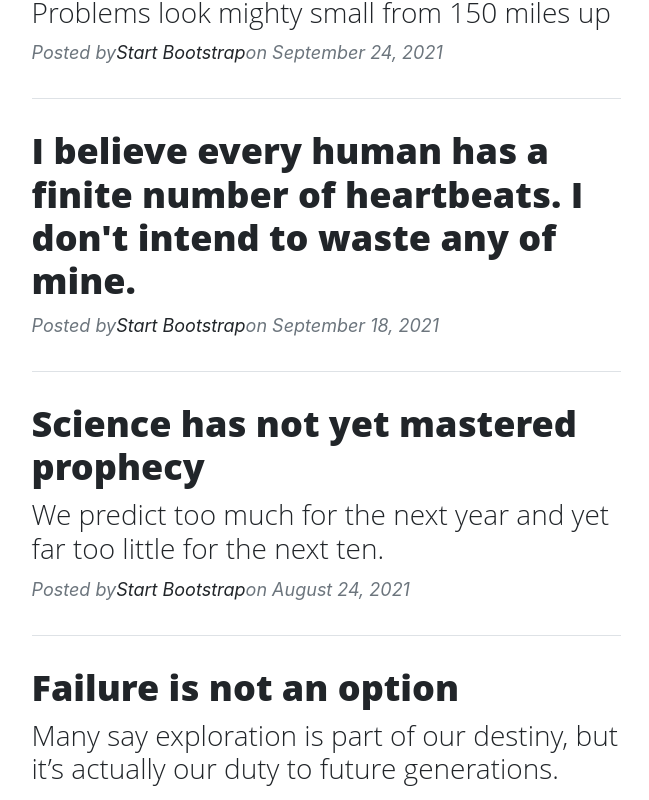
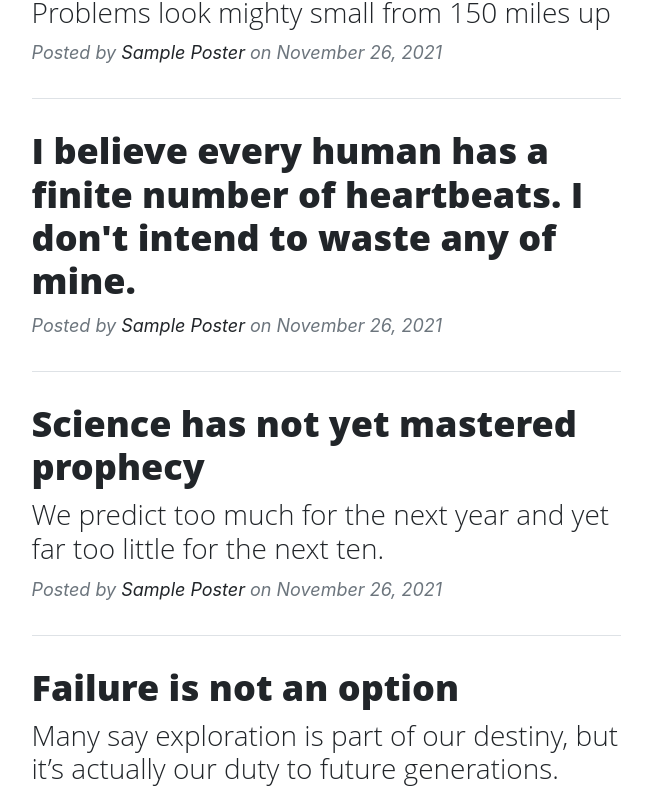
Before and after one commit to jt-rose/clean_blog_react, a Next.js app: page / in a window 1280 px wide. Shown: the part 711-1511 px from the top of the page, without its empty margins (314-963 px from the left). Built offline with nearby package versions, Linux system fonts and the light colour scheme.

Commit message:
add post preview component and refactor index

```diff
--- /dev/null
+++ b/components/PostPreview.tsx
@@ -0,0 +1,49 @@
+import Link from "next/link";
+
+export interface IPostPreview {
+  title: string;
+  subtitle?: string;
+  poster: string;
+  posterURL: string;
+  date: Date;
+}
+
+const months = [
+  "January",
+  "February",
+  "March",
+  "April",
+  "May",
+  "June",
+  "July",
+  "August",
+  "September",
+  "October",
+  "November",
+  "December",
+];
+
+export const PostPreview = (props: IPostPreview) => {
+  const { date } = props;
+  const fmtDate = `${
+    months[date.getMonth()]
+  } ${date.getDate()}, ${date.getFullYear()}`;
+  return (
+    <div className="post-preview">
+      <Link href="/post">
+        <a>
+          <h2 className="post-title">{props.title}</h2>
+          {props.subtitle && (
+            <h3 className="post-subtitle">{props.subtitle}</h3>
+          )}
+        </a>
+      </Link>
+      <p className="post-meta">
+        {"Posted by "}
+        <a href={props.posterURL}>{props.poster}</a>
+        {" on "}
+        {fmtDate}
+      </p>
+    </div>
+  );
+};
--- a/pages/index.tsx
+++ b/pages/index.tsx
@@ -1,5 +1,39 @@
 import { Header } from "../components/Header";
-import Link from "next/link";
+import { IPostPreview, PostPreview } from "../components/PostPreview";
+
+const sampleDate = new Date();
+const posts: IPostPreview[] = [
+  {
+    title: "Man must explore, and this is exploration at its greatest",
+    subtitle: "Problems look mighty small from 150 miles up",
+    date: sampleDate,
+    poster: "Sample Poster",
+    posterURL: "/",
+  },
+  {
+    title:
+      "I believe every human has a finite number of heartbeats. I don't intend to waste any of mine.",
+    date: sampleDate,
+    poster: "Sample Poster",
+    posterURL: "/",
+  },
+  {
+    title: "Science has not yet mastered prophecy",
+    subtitle:
+      "We predict too much for the next year and yet far too little for the next ten.",
+    date: sampleDate,
+    poster: "Sample Poster",
+    posterURL: "/",
+  },
+  {
+    title: "Failure is not an option",
+    subtitle:
+      "Many say exploration is part of our destiny, but it’s actually our duty to future generations.",
+    date: sampleDate,
+    poster: "Sample Poster",
+    posterURL: "/",
+  },
+];
 
 const Index = () => {
   return (
@@ -9,83 +43,20 @@ const Index = () => {
         <div className="row gx-4 gx-lg-5 justify-content-center">
           <div className="col-md-10 col-lg-8 col-xl-7">
             {/*<!-- Post preview-->*/}
-            <div className="post-preview">
-              <Link href="/post">
-                <a>
-                  <h2 className="post-title">
-                    Man must explore, and this is exploration at its greatest
-                  </h2>
-                  <h3 className="post-subtitle">
-                    Problems look mighty small from 150 miles up
-                  </h3>
-                </a>
-              </Link>
-              <p className="post-meta">
-                Posted by
-                <a href="#!">Start Bootstrap</a>
-                on September 24, 2021
-              </p>
-            </div>
-            {/*<!-- Divider-->*/}
-            <hr className="my-4" />
-            {/*<!-- Post preview-->*/}
-            <div className="post-preview">
-              <Link href="/post">
-                <a>
-                  <h2 className="post-title">
-                    I believe every human has a finite number of heartbeats. I
-                    don't intend to waste any of mine.
-                  </h2>
-                </a>
-              </Link>
-              <p className="post-meta">
-                Posted by
-                <a href="#!">Start Bootstrap</a>
-                on September 18, 2021
-              </p>
-            </div>
-            {/*<!-- Divider-->*/}
-            <hr className="my-4" />
-            {/*<!-- Post preview-->*/}
-            <div className="post-preview">
-              <Link href="/post">
-                <a>
-                  <h2 className="post-title">
-                    Science has not yet mastered prophecy
-                  </h2>
-                  <h3 className="post-subtitle">
-                    We predict too much for the next year and yet far too little
-                    for the next ten.
-                  </h3>
-                </a>
-              </Link>
-              <p className="post-meta">
-                Posted by
-                <a href="#!">Start Bootstrap</a>
-                on August 24, 2021
-              </p>
-            </div>
-            {/*<!-- Divider-->*/}
-            <hr className="my-4" />
-            {/*<!-- Post preview-->*/}
-            <div className="post-preview">
-              <Link href="/post">
-                <a>
-                  <h2 className="post-title">Failure is not an option</h2>
-                  <h3 className="post-subtitle">
-                    Many say exploration is part of our destiny, but it’s
-                    actually our duty to future generations.
-                  </h3>
-                </a>
-              </Link>
-              <p className="post-meta">
-                Posted by
-                <a href="#!">Start Bootstrap</a>
-                on July 8, 2021
-              </p>
-            </div>
-            {/*<!-- Divider-->*/}
-            <hr className="my-4" />
+            {posts.map((post) => (
+              <>
+                <PostPreview
+                  title={post.title}
+                  subtitle={post.subtitle}
+                  date={post.date}
+                  poster={post.poster}
+                  posterURL={post.posterURL}
+                  key={`${post.title}-preview`}
+                />
+                <hr className="my-4" />
+              </>
+            ))}
+
             {/*<!-- Pager-->*/}
             <div className="d-flex justify-content-end mb-4">
               <a className="btn btn-primary text-uppercase" href="#!">
```
